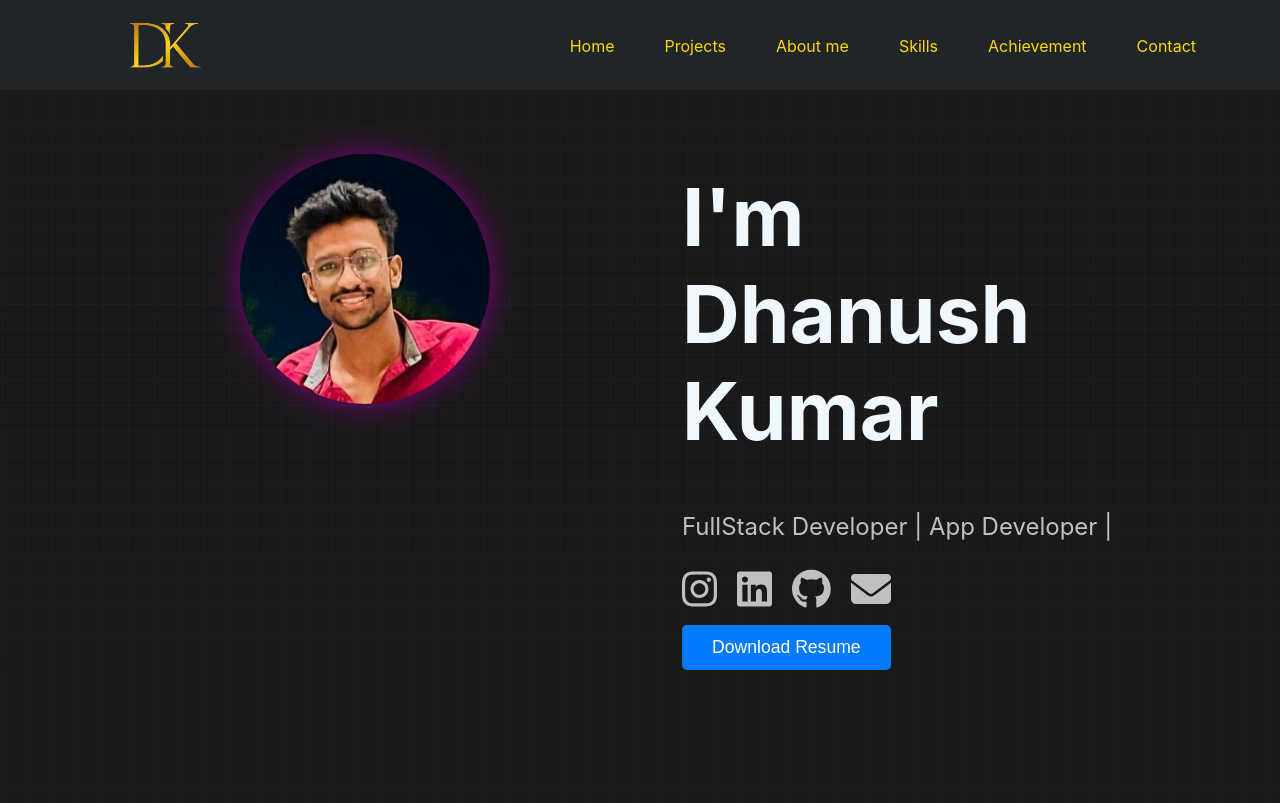
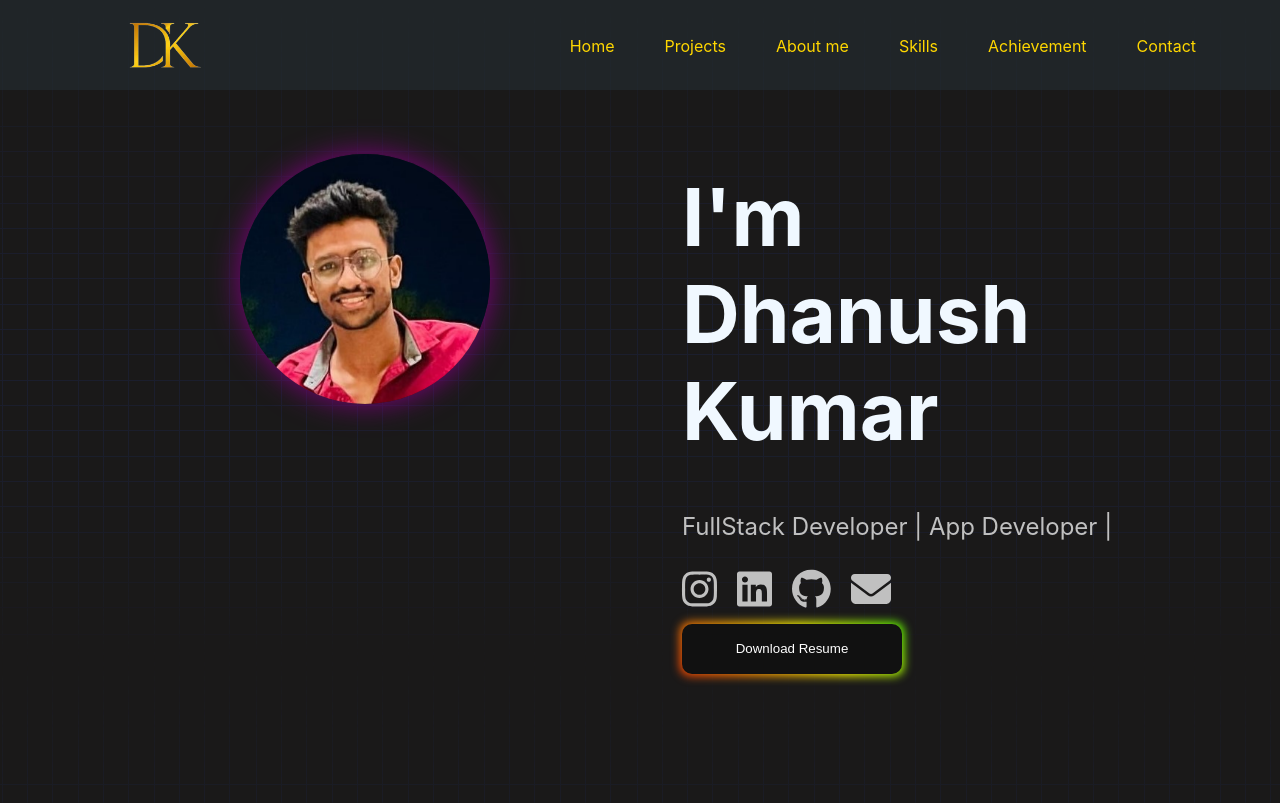
Before and after one commit to RVDhanushkumar/Portfolio, a React (Create React App) app: page / in a window 1280 px wide. Shown: the top 803 px of the page. Built offline with nearby package versions, Linux system fonts and the light colour scheme.

Commit message:
new button effect

```diff
--- a/src/Styling/first_page.css
+++ b/src/Styling/first_page.css
@@ -62,17 +62,58 @@
     transform: translateY(-10px);
     transition: 0.5s;
 }
-.resume-button {
-    background-color: #007bff;
-    color: white;
-    padding: 12px 30px;
-    font-size: 1.1rem;
+.glow-on-hover {
+    width: 220px;
+    height: 50px;
     border: none;
-    border-radius: 5px;
+    outline: none;
+    color: #fff;
+    background: #111;
     cursor: pointer;
-    transition: background-color 0.3s ease;
-  }
+    position: relative;
+    z-index: 0;
+    border-radius: 10px;
+}
 
-  .resume-button:hover {
-    background-color: #0056b3;
-  }
+.glow-on-hover:before {
+    content: '';
+    background: linear-gradient(45deg, #ff0000, #ff7300, #fffb00, #48ff00, #00ffd5, #002bff, #7a00ff, #ff00c8, #ff0000);
+    position: absolute;
+    top: -2px;
+    left:-2px;
+    background-size: 400%;
+    z-index: -1;
+    filter: blur(5px);
+    width: calc(100% + 4px);
+    height: calc(100% + 4px);
+    animation: glowing 20s linear infinite;
+    transition: opacity .3s ease-in-out;
+    border-radius: 10px;
+}
+
+.glow-on-hover:active {
+   color: #000
+}
+
+.glow-on-hover:active:after {
+   background: transparent;
+}
+
+
+.glow-on-hover:after {
+   z-index: -1;
+   content: '';
+   position: absolute;
+   width: 100%;
+   height: 100%;
+   background: #111;
+   left: 0;
+   top: 0;
+   border-radius: 10px;
+}
+
+@keyframes glowing {
+   0% { background-position: 0 0; }
+   50% { background-position: 400% 0; }
+   100% { background-position: 0 0; }
+}
--- a/src/components/first_page.js
+++ b/src/components/first_page.js
@@ -27,7 +27,7 @@
                     <a href="mailto:rapetidhanushkumar13@example.com"><FontAwesomeIcon icon={faEnvelope} className="icon"/></a>
                 </div>
                 <a href={r1} download="RVDhanushKumar_Resume.pdf">
-                    <button className="resume-button">Download Resume</button>
+                    <button className="glow-on-hover">Download Resume</button>
                 </a>
             </div>
         </div>
```
